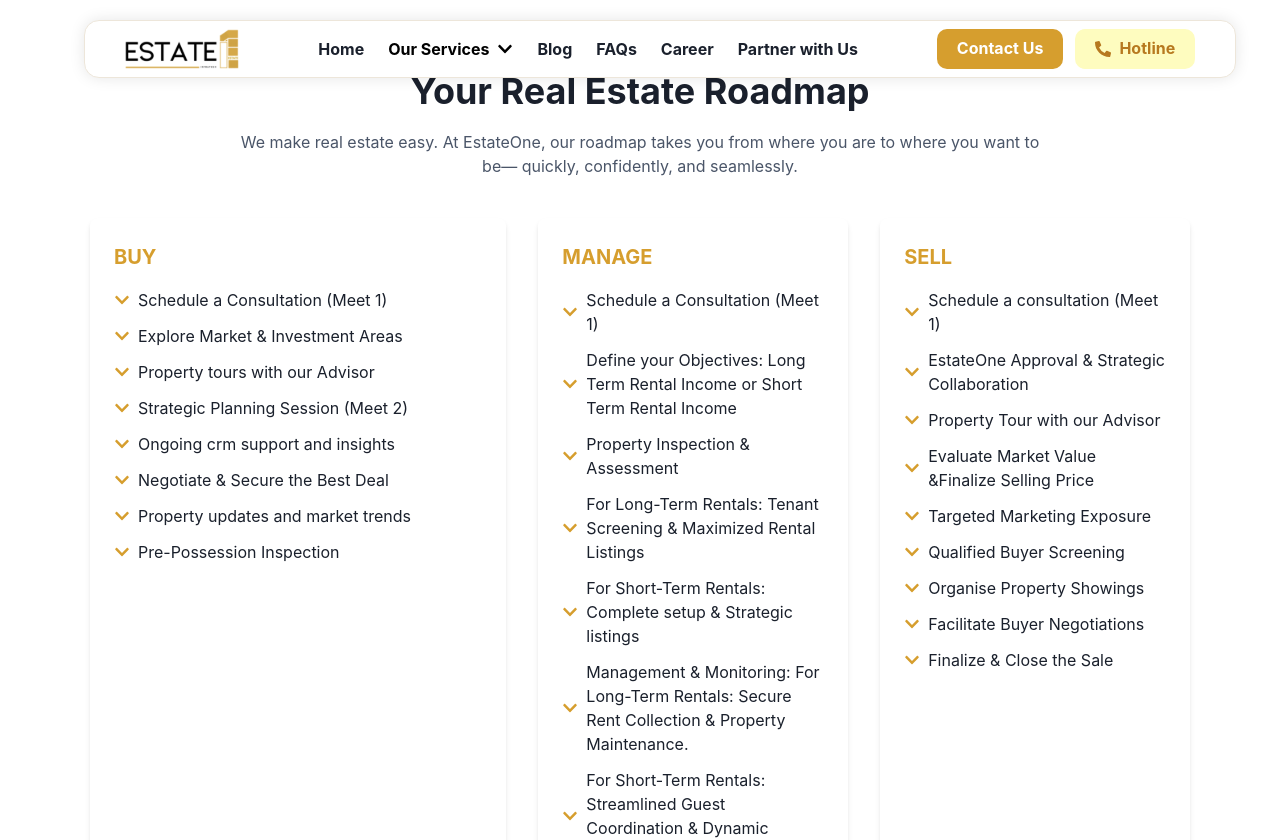
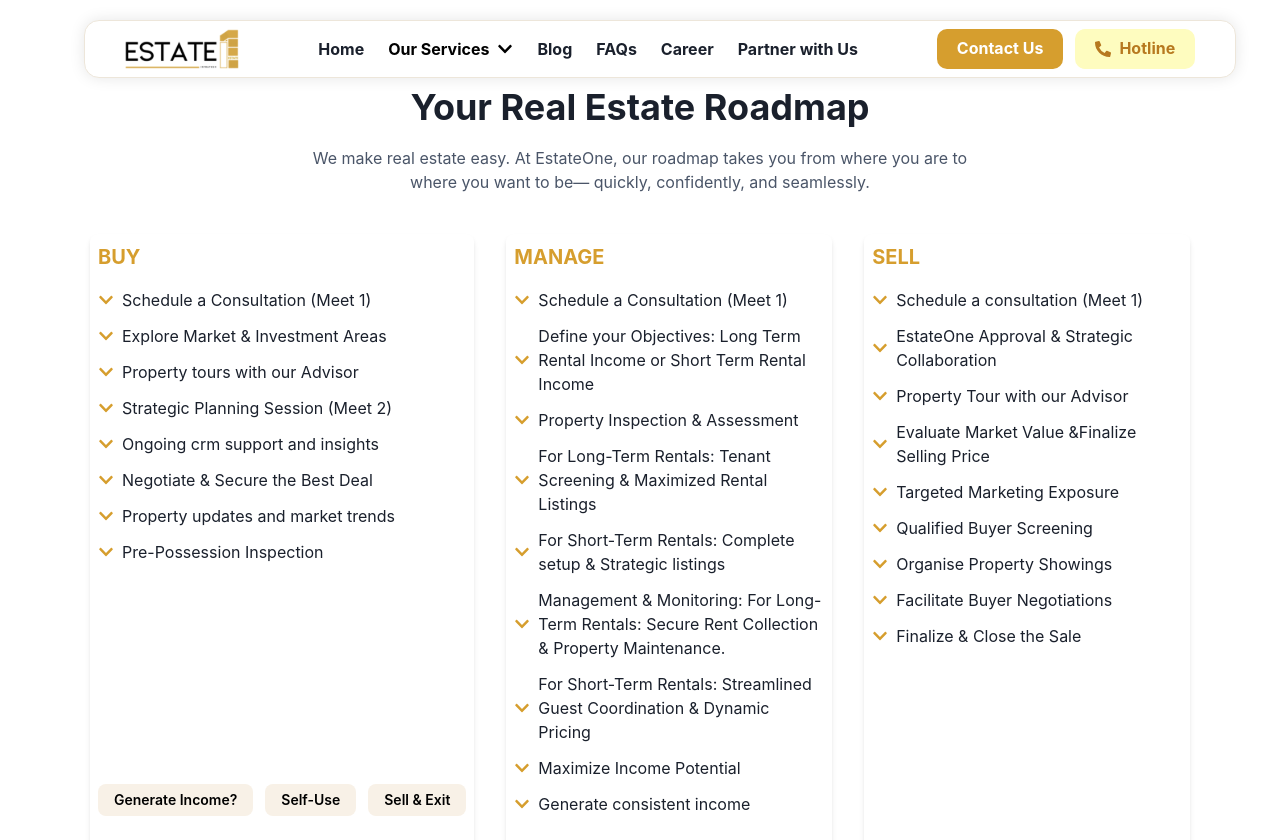
Before and after one commit to Ahsan-26/estate-frontend, a React (Create React App) app: page /howwework in a window 1280 px wide. Shown: the top 840 px of the page. Built offline with nearby package versions, Linux system fonts and the light colour scheme.

Commit message:
font changes

```diff
--- a/src/components/Home/HowWeWork.js
+++ b/src/components/Home/HowWeWork.js
@@ -79,11 +79,11 @@ const HowWeWork = () => {
   ];
 
   return (
-    <Box as="section" id="howwework" py={{ base: 10, md: 16 }} px={{ base: 3, sm: 5, md: 20 }} textAlign="center">
+    <Box as="section" id="howwework" py={{ base: 5, md: 20 }} px={{ base: 5, md: 20 }} textAlign="center">
       <Text fontSize={{ base: "2xl", md: "4xl" }} fontWeight="bold">
         Your Real Estate Roadmap
       </Text>
-      <Text fontSize="md" color="gray.600" maxW="800px" mx="auto" mt={3}>
+      <Text fontSize="md" color="gray.600" maxW="700" mx="auto" mt={3}>
         We make real estate easy. At EstateOne, our roadmap takes you from where you are to where you want to be—
         quickly, confidently, and seamlessly.
       </Text>
@@ -94,7 +94,7 @@ const HowWeWork = () => {
           <VStack
             key={index}
             ref={section.ref}
-            p={6}
+            p={2}
             bg="white"
             borderRadius="lg"
             boxShadow="md"
```
